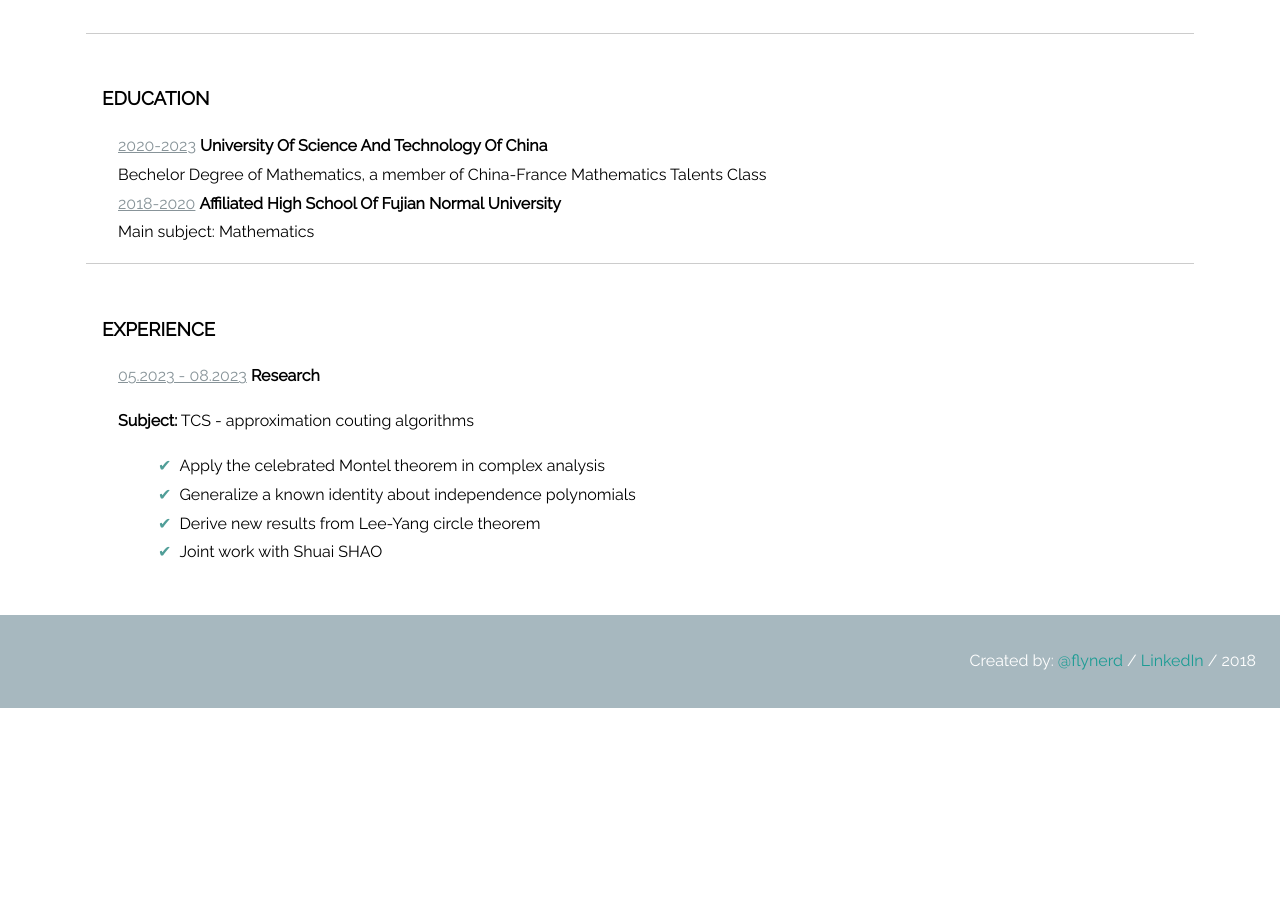
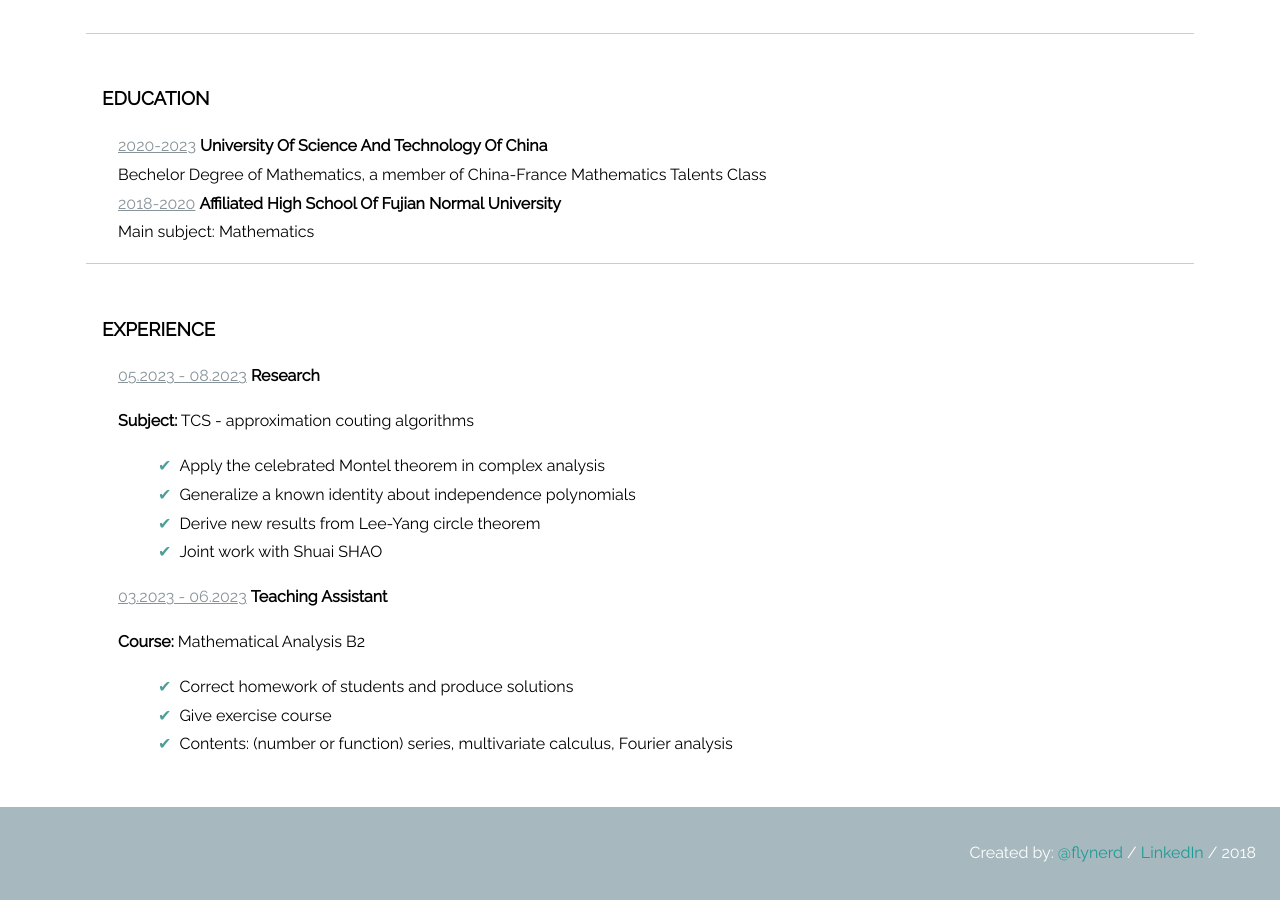
Before and after one commit to XiaoweiYEXavier/XiaoweiYEXavier.github.io, a Jekyll site: the page CV/index.html, which Jekyll copies as it is, in a window 1280 px wide and 900 px high, scrolled down 645 px. Built offline with Jekyll 4.4.1, drawn with Linux system fonts in a browser that asks for light colours; nearby versions of some CDN libraries; before the commit the page ends 1353 px from its top, so only the background shows below that.

Commit message:
Update index.html

```diff
--- a/CV/index.html
+++ b/CV/index.html
@@ -64,6 +64,19 @@
           </ul>
         </div>
       </article>
+      <article>
+        <div class='job-title'>
+          <span>03.2023 - 06.2023</span> <strong>Teaching Assistant</strong><br>
+        </div>
+        <div>
+          <p><strong>Course:</strong> Mathematical Analysis B2
+          <ul class="job-description">
+            <li>Correct homework of students and produce solutions </li>
+            <li>Give exercise course</li>
+            <li>Contents: (number or function) series, multivariate calculus, Fourier analysis</li>
+          </ul>
+        </div>
+      </article>
     </section>
 
   </main>
```
